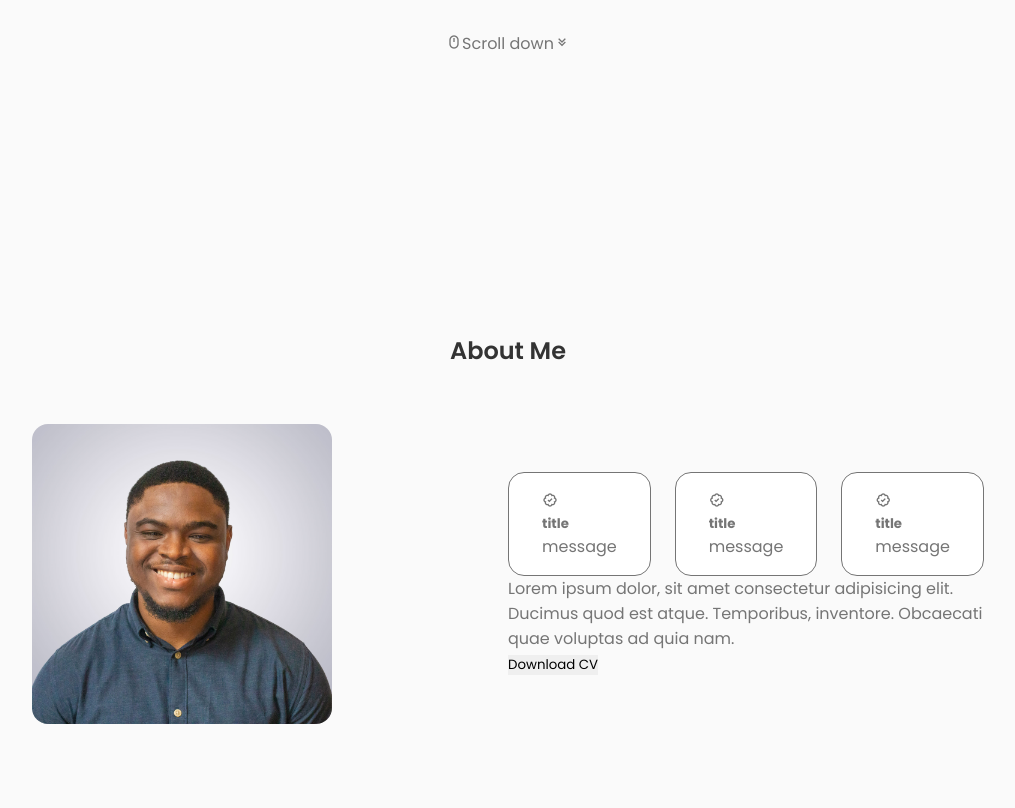
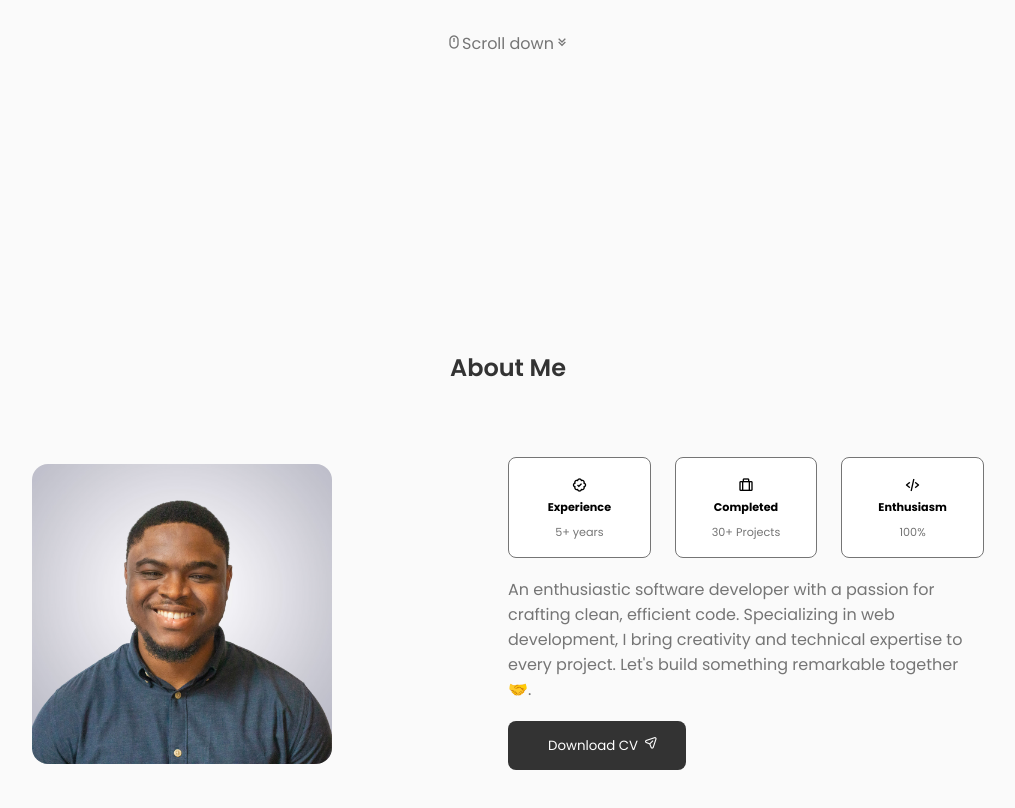
Before and after one commit to Ekpenga9000/portfolio-website, a React (Vite) app: page / in a window 1280 px wide. Shown: the part 680-1488 px from the top of the page, without its empty margins (132-1147 px from the left). Built offline with nearby package versions, Linux system fonts and the light colour scheme.

Commit message:
Add download feature to portfolio site.

```diff
--- a/src/App.jsx
+++ b/src/App.jsx
@@ -9,45 +9,46 @@ import Home from './components/home/Home';
 import About from './components/about/About';
 gsap.registerPlugin(ScrollTrigger);
 
-// pdfjs.GlobalWorkerOptions.workerSrc = new URL(
-//   'pdfjs-dist/build/pdf.worker.min.js',
-//   import.meta.url,
-// ).toString();
+pdfjs.GlobalWorkerOptions.workerSrc = new URL(
+  'pdfjs-dist/build/pdf.worker.min.js',
+  import.meta.url,
+).toString();
 
 function App() {
-  // const cursorFollower = useRef(null);
-  // const projectHeader = useRef(null);
-  // const comp = useRef(null);
+  const cursorFollower = useRef(null);
+  const projectHeader = useRef(null);
+  const comp = useRef(null);
 
-  // useLayoutEffect(() => {
-  //   document.addEventListener("mousemove", e => {
-  //     gsap.to(cursorFollower.current, {
-  //       duration: 0.8,
-  //       x: e.clientX,
-  //       y: e.clientY,
-  //       ease: "power2.out"
-  //     });
-  //   });
+  useLayoutEffect(() => {
+    document.addEventListener("mousemove", e => {
+      gsap.to(cursorFollower.current, {
+        duration: 0.8,
+        x: e.clientX,
+        y: e.clientY,
+        ease: "power2.out"
+      });
+    });
 
-  //   let ctx = gsap.context(() => {
-  //     gsap.from(projectHeader.current, {
-  //       duration: 1,
-  //       x: -300,
-  //       opacity: 0.2,
-  //       scrollTrigger: projectHeader.current,
-  //       ease:"power2.out"
-  //     })
-  //   }, comp);
+    let ctx = gsap.context(() => {
+      gsap.from(projectHeader.current, {
+        duration: 1,
+        x: -300,
+        opacity: 0.2,
+        scrollTrigger: projectHeader.current,
+        ease:"power2.out"
+      })
+    }, comp);
 
-  //   return () => ctx.revert();
+    return () => ctx.revert();
 
-  // }, []);
+  }, []);
 
   return (
     <>
       <Header />
       <Home />
       <About/>
+      <div ref={cursorFollower} className='app__cursor-follower'></div>
     </>
   )
 }
--- a/src/App.scss
+++ b/src/App.scss
@@ -91,17 +91,17 @@ button{
 }
 
 
-// .app {
-//   &__cursor-follower{
-//     position: fixed;
-//     top: -1.25rem;
-//     left: 0;
-//     width: 5rem;
-//     height: 5rem;
-//     background-color: rgba($color: $text-primary, $alpha: 0.1);
-//     border-radius: 50%;
-//     pointer-events: none;
-//     z-index: 9999;
-//     transition: all 0.2s ease;
-//   }
-// }
+.app {
+  &__cursor-follower{
+    position: fixed;
+    top: -1.25rem;
+    left: 0;
+    width: 5rem;
+    height: 5rem;
+    background-color: rgba($color: $text-color, $alpha: 0.1);
+    border-radius: 50%;
+    pointer-events: none;
+    z-index: 9999;
+    transition: all 0.2s ease;
+  }
+}
--- a/src/components/about/About.jsx
+++ b/src/components/about/About.jsx
@@ -1,13 +1,23 @@
 import "./About.scss";
 import dev from "../../assets/images/Louis.jpg";
-import AboutInfo from "../aboutInfo/AboutInfo";
 import Card from "../card/Card";
+import fileUrl from "../../assets/resume/OMOGBARE_LOUIS_EKPENGA_Resume.pdf";
 
 const About = () => {
+  const fileName = "OMOGBARE_LOUIS_EKPENGA_Resume.pdf";
+  const handleDownload = () => {
+    const link = document.createElement("a");
+    link.href = fileUrl;
+    link.download = fileName;
+    document.body.appendChild(link);
+    link.click();
+    document.body.removeChild(link);
+  };
+
   return (
     <section className="about" id="about">
       <div className="about__container container">
-        <h3 className="about__title">About Me</h3>
+        <h2 className="about__title">About Me</h2>
         <div className="about__main">
           <div className="about__img-div">
             <img
@@ -18,16 +28,32 @@ const About = () => {
           </div>
           <div className="about__content">
             <div className="about__card-list">
-              <Card icon={"bx bx-badge-check"} />
-              <Card icon={"bx bx-badge-check"} />
-              <Card icon={"bx bx-badge-check"} />
+              <Card
+                icon={"bx bx-badge-check"}
+                title={"Experience"}
+                message={"5+ years"}
+              />
+              <Card
+                icon={"bx bx-briefcase-alt"}
+                title={"Completed"}
+                message={"30+ Projects"}
+              />
+              <Card
+                icon={"bx bx-code-alt"}
+                title={"Enthusiasm"}
+                message={"100%"}
+              />
             </div>
-            <p>
-              Lorem ipsum dolor, sit amet consectetur adipisicing elit. Ducimus
-              quod est atque. Temporibus, inventore. Obcaecati quae voluptas ad
-              quia nam.
+            <p className="about__msg">
+              An enthusiastic software developer with a passion for crafting
+              clean, efficient code. Specializing in web development, I bring
+              creativity and technical expertise to every project. Let's build
+              something remarkable together 🤝.
             </p>
-            <button>Download CV</button>
+            <button onClick={handleDownload} className="about__btn">
+              Download CV
+              <i className="uil uil-message about__send"></i>
+            </button>
           </div>
         </div>
       </div>
--- a/src/components/about/About.scss
+++ b/src/components/about/About.scss
@@ -6,6 +6,7 @@
   width: 100%;
   padding-inline: 1rem;
   background-color: $body-color;
+  margin-top: 2rem;
   &__container {
     height: 100vh;
     display: flex;
@@ -18,6 +19,9 @@
     text-align: center;
     @include tablet{
         margin-bottom: 2.5rem;
+    }
+    @include desktop{
+        margin-bottom: 3.5rem;
     }
   }
   &__main {
@@ -63,4 +67,24 @@
     display: flex;
     justify-content: space-between;
   }
+  &__msg{
+    margin-block: 1.2rem;
+  }
+  &__btn{
+    display: inline-block;
+    position: relative;
+    background-color: $title-color;
+    color: $container-color;
+    padding-block: 0.9rem;
+    padding: 0.9rem 3rem 0.9rem 2.5rem;
+    border-radius: 0.5rem;
+    cursor: pointer;
+    transition: 0.3s;
+    &:hover {
+      background-color: $title-color--dark;
+    }
+  }
+  &__send {
+    @include send-icon;
+  }
 }
--- a/src/components/card/Card.jsx
+++ b/src/components/card/Card.jsx
@@ -1,16 +1,14 @@
-import React from 'react';
+import React from "react";
 import "./Card.scss";
 
-const Card = ({ src, alt, title, text, icon }) => {
+const Card = ({ title, message, icon }) => {
   return (
-      <div className='card'>
-          <div className='card__container'>
-              <i className={ icon + " card__icon" }></i>
-              <h5 className='card__title'>title</h5>
-              <p className='card__msg'>message</p>
-          </div>
+    <div className="card">
+      <i className={icon + " card__icon"}></i>
+      <h5 className="card__title">{title}</h5>
+      <p className="card__msg">{message}</p>
     </div>
-  )
-}
+  );
+};
 
-export default Card
+export default Card;
--- a/src/components/card/Card.scss
+++ b/src/components/card/Card.scss
@@ -1,16 +1,32 @@
+@use "../../style/partials/variables" as *;
 @use "../../style/partials/mixins" as *;
-@use "../../style/partials/typography" as *;
-@use "../../style/partials/variables" as *;
 
 .card{
-    display: flex;
-    justify-content: center;
-    align-items: center;
     height: 30%;
     width: 30%;
-    padding: 1rem;
-    border-radius: 1rem;
+    padding: 0.5rem;
+    border-radius: 0.5rem;
     background-color: $container-color;
     border:1px solid $text-color;
-
+    text-align: center;
+    @include tablet{
+        padding: 1rem;
+    }
+    &__icon{
+        color: $title-color--dark;
+    }
+    &__title{
+        font-size: 0.5rem;
+        color: $title-color--dark;
+        margin-bottom: 0.5rem;
+        @include tablet{
+            font-size: 0.7rem;
+        }
+    }
+    &__msg{
+        font-size: 0.6rem;
+        @include tablet{
+            font-size: 0.7rem;
+        }
+    }
 }
--- a/src/components/home/Home.scss
+++ b/src/components/home/Home.scss
@@ -100,25 +100,10 @@
     margin-bottom: 1rem;
   }
   &__contact {
-    display: inline-block;
-    position: relative;
-    background-color: $title-color;
-    color: $container-color;
-    padding-block: 0.9rem;
-    padding: 0.9rem 3rem 0.9rem 2.5rem;
-    border-radius: 0.5rem;
-    cursor: pointer;
-    transition: 0.3s;
-    &:hover {
-      background-color: $title-color--dark;
-    }
+    @include btn;
   }
   &__send {
-    position: absolute;
-    top: 0.7rem;
-    margin-left: 0.5rem;
-    display: inline-block;
-    transform: rotate(-45deg);
+    @include send-icon;
   }
 
   &__scroll-div {
--- a/src/style/partials/_mixins.scss
+++ b/src/style/partials/_mixins.scss
@@ -19,17 +19,24 @@
 }
 
 @mixin btn{
-    display: flex;
-    align-items: center;
-    gap: .5rem;
-    text-decoration: none;
-    color: $text-primary;
-    border: 1px solid $text-primary;
-    background-color: #000;
-    padding: .5rem 1rem;
-    transition: 0.4s ease;
-    &:hover{
-        background-color: $text-primary;
-        color: #000;
+    display: inline-block;
+    position: relative;
+    background-color: $title-color;
+    color: $container-color;
+    padding-block: 0.9rem;
+    padding: 0.9rem 3rem 0.9rem 2.5rem;
+    border-radius: 0.5rem;
+    cursor: pointer;
+    transition: 0.3s;
+    &:hover {
+      background-color: $title-color--dark;
     }
 }
+
+@mixin send-icon{
+    position: absolute;
+    top: 0.7rem;
+    margin-left: 0.5rem;
+    display: inline-block;
+    transform: rotate(-45deg);
+}
```
Also changed, not shown: 2 other files (tests, documents, lock files or other folders).
